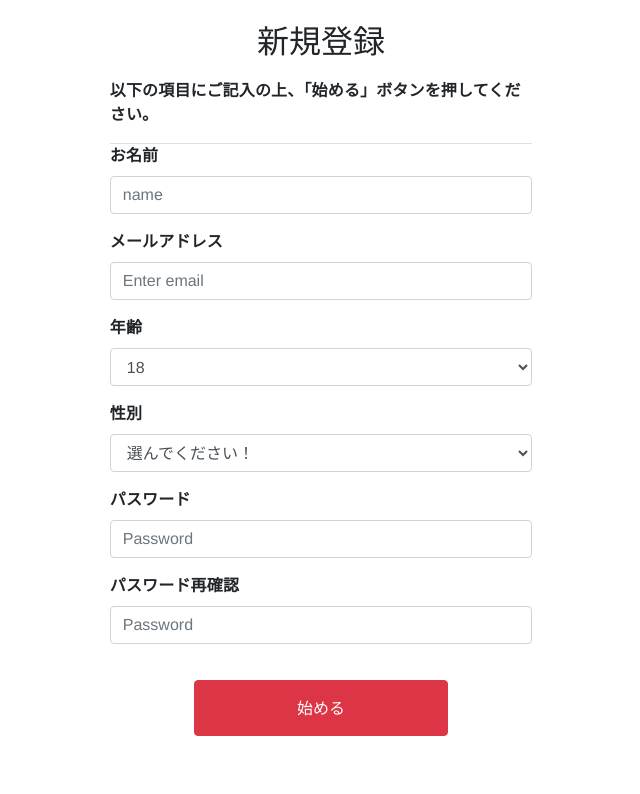
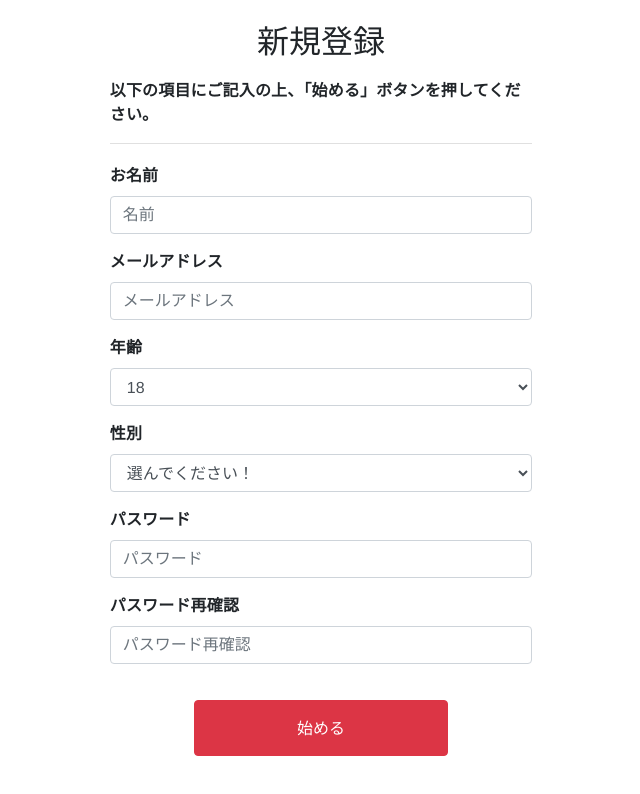
Before and after one commit to kaitoyokohamaa/MAYOELUSHEEP, a React (Create React App) app: page / in a window 1280 px wide. Shown: the top 794 px of the page, without its empty margins (319-959 px from the left). Built offline with nearby package versions, Linux system fonts and the light colour scheme.

Commit message:
issue #20

```diff
--- a/src/screens/Signup/Signup.js
+++ b/src/screens/Signup/Signup.js
@@ -84,7 +84,7 @@ const Signup = () => {
                 name="name"
                 value={Name}
                 type="name"
-                placeholder="name"
+                placeholder="名前"
                 onChange={event => {
                   setName(event.target.value);
                 }}
@@ -99,7 +99,7 @@ const Signup = () => {
                 name="email"
                 value={Email}
                 type="email"
-                placeholder="Enter email"
+                placeholder="メールアドレス"
                 onChange={event => {
                   setEmail(event.target.value);
                 }}
@@ -117,13 +117,10 @@ const Signup = () => {
                 }}
               >
                 {age.map((ages, i) => {
-                  if( i > 17){
-                    return(
-                    <option key={ages}>
-                    {i}
-                  </option>
-                   )
-                }})}
+                  if (i > 17) {
+                    return <option key={ages}>{i}</option>;
+                  }
+                })}
               </Form.Control>
             </Form.Group>
             <Form.Group>
@@ -147,7 +144,7 @@ const Signup = () => {
                 name="password"
                 type="password"
                 value={Password}
-                placeholder="Password"
+                placeholder="パスワード"
                 onChange={event => {
                   setPassword(event.target.value);
                 }}
@@ -159,7 +156,7 @@ const Signup = () => {
                 name="password_confirm"
                 type="password"
                 value={Password_confirm}
-                placeholder="Password"
+                placeholder="パスワード再確認"
                 onChange={event => {
                   setPassword_confirm(event.target.value);
                 }}
@@ -181,19 +178,19 @@ const Signup = () => {
         <div className={classes.bl_form}>
           <div className={classes.bl_Inforamation}>
             <p className={classes.bl_InforamationP}>新規登録</p>
-            <p className={classes.bl_InforamationP2}>
+            <p className={classes.bl_averageFont}>
               以下の項目にご記入の上、「始める」ボタンを押してください。
             </p>
           </div>
           <Divider />
-          <Form className={classes.form}>
+          <Form className={classes.bl_averageFont}>
             <Form.Group controlId="formBasicEmail">
               <Form.Label>お名前</Form.Label>
               <Form.Control
                 name="name"
                 value={Name}
                 type="name"
-                placeholder="name"
+                placeholder="名前"
                 onChange={event => {
                   setName(event.target.value);
                 }}
@@ -208,7 +205,7 @@ const Signup = () => {
                 name="email"
                 value={Email}
                 type="email"
-                placeholder="Enter email"
+                placeholder="メールアドレス"
                 onChange={event => {
                   setEmail(event.target.value);
                 }}
@@ -225,14 +222,11 @@ const Signup = () => {
                   setOld(event.target.value);
                 }}
               >
-               {age.map((ages, i) => {
-                  if( i > 17){
-                    return(
-                    <option key={ages}>
-                    {i}
-                  </option>
-                   )
-                }})}
+                {age.map((ages, i) => {
+                  if (i > 17) {
+                    return <option key={ages}>{i}</option>;
+                  }
+                })}
               </Form.Control>
             </Form.Group>
             <Form.Group>
@@ -256,7 +250,7 @@ const Signup = () => {
                 name="password"
                 type="password"
                 value={Password}
-                placeholder="Password"
+                placeholder="パスワード"
                 onChange={event => {
                   setPassword(event.target.value);
                 }}
@@ -268,7 +262,7 @@ const Signup = () => {
                 name="password_confirm"
                 type="password"
                 value={Password_confirm}
-                placeholder="Password"
+                placeholder="パスワード再確認"
                 onChange={event => {
                   setPassword_confirm(event.target.value);
                 }}
--- a/src/screens/Signup/Signup.module.css
+++ b/src/screens/Signup/Signup.module.css
@@ -2,7 +2,7 @@
     display: block;
     width: 33%;
     margin: 0 auto;
-    margin-top: 20px
+    padding-top: 20px
 }
 
 .bl_InforamationP {
@@ -16,6 +16,12 @@
     font-family: "Helvetica Neue", Helvetica, Arial, "游ゴシック体", "Yu Gothic", YuGothic, "ヒラギノ角ゴ Pro W3", "Hiragino Kaku Gothic Pro", "メイリオ", Meiryo, "Helvetica Neue", Helvetica, Arial, "ＭＳ Ｐゴシック", "MS PGothic", sans-serif;
     font-weight: 700;
     letter-spacing: .01em;
+}
+
+
+
+Form {
+    margin-top: 20px
 }
 
 /* 画像の鮮度を保つ方法を模索する*/
```
